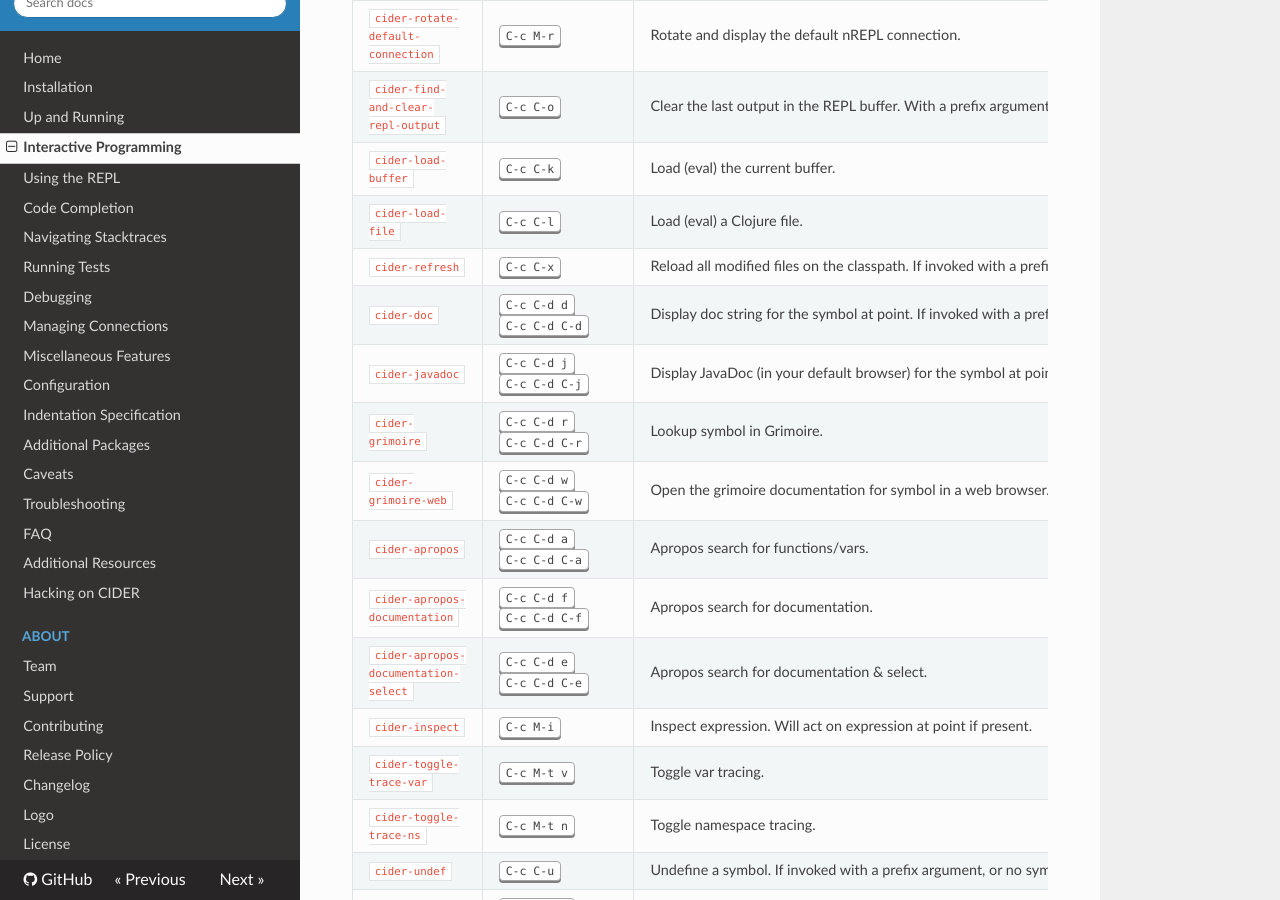
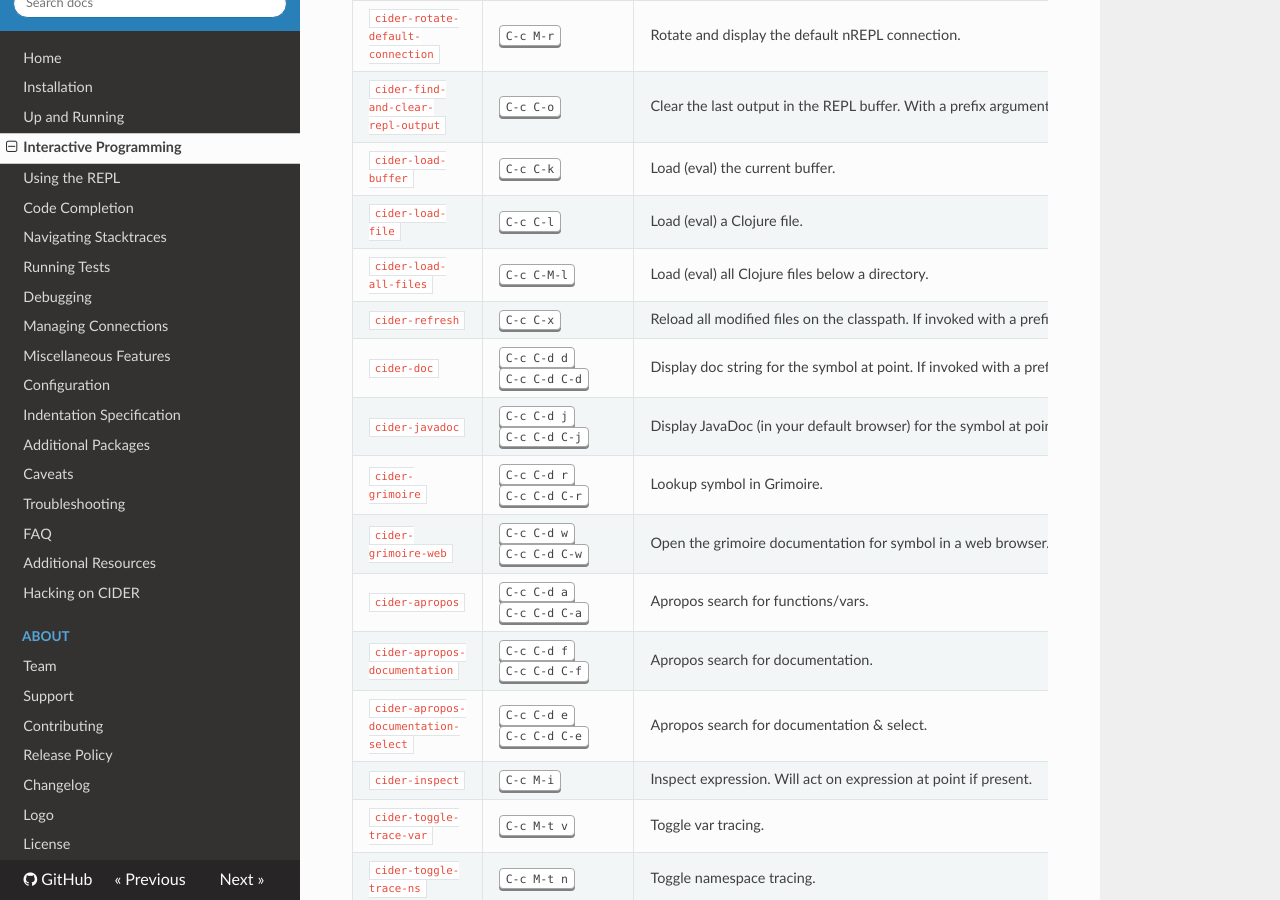
Before and after one commit to clojure-emacs/cider, an MkDocs documentation site: the page built from doc/interactive_programming.md, in a window 1280 px wide and 900 px high, scrolled down 1697 px. Built offline with MkDocs 1.6.1, drawn with Linux system fonts in a browser that asks for light colours; nearby versions of some CDN libraries; old or Windows-style settings are respelled for this version of MkDocs.

Commit message:
Add cider-load-all-files and clojure-files-in-directory functions (#1983)
Useful when the nREPL host is on another machine, and you wish to "force" the
state of your local file system onto that remote nREPL all at once.

```diff
--- a/doc/interactive_programming.md
+++ b/doc/interactive_programming.md
@@ -41,6 +41,7 @@
 `cider-find-and-clear-repl-output`            |<kbd>C-c C-o</kbd>                   | Clear the last output in the REPL buffer. With a prefix argument it will clear the entire REPL buffer, leaving only a prompt. Useful if you're running the REPL buffer in a side by side buffer.
 `cider-load-buffer`                           |<kbd>C-c C-k</kbd>                   | Load (eval) the current buffer.
 `cider-load-file`                             |<kbd>C-c C-l</kbd>                   | Load (eval) a Clojure file.
+`cider-load-all-files`                        |<kbd>C-c C-M-l</kbd>                 | Load (eval) all Clojure files below a directory.
 `cider-refresh`                               |<kbd>C-c C-x</kbd>                   | Reload all modified files on the classpath. If invoked with a prefix argument, reload all files on the classpath. If invoked with a double prefix argument, clear the state of the namespace tracker before reloading.
 `cider-doc`                                   |<kbd>C-c C-d d</kbd> <br/> <kbd>C-c C-d C-d</kbd> | Display doc string for the symbol at point.  If invoked with a prefix argument, or no symbol is found at point, prompt for a symbol.
 `cider-javadoc`                               |<kbd>C-c C-d j</kbd> <br/> <kbd>C-c C-d C-j</kbd> | Display JavaDoc (in your default browser) for the symbol at point.  If invoked with a prefix argument, or no symbol is found at point, prompt for a symbol.
```
Also changed, not shown: CHANGELOG.md (+1 -0 lines), 3 other files.
